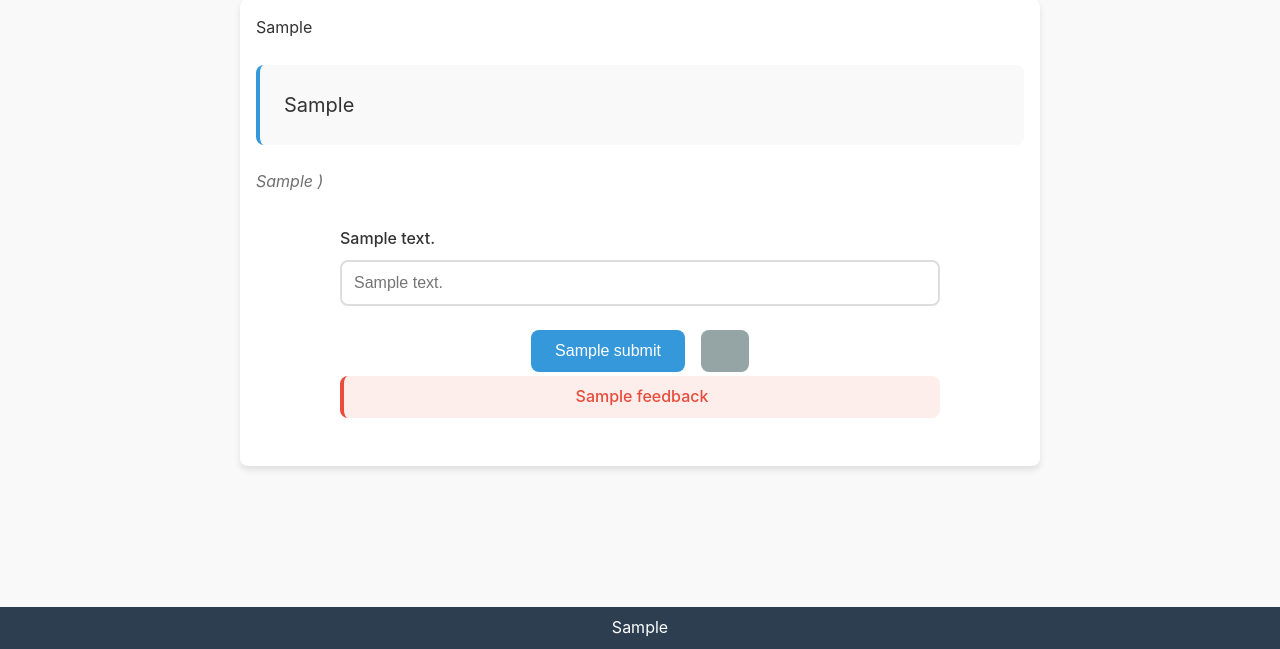
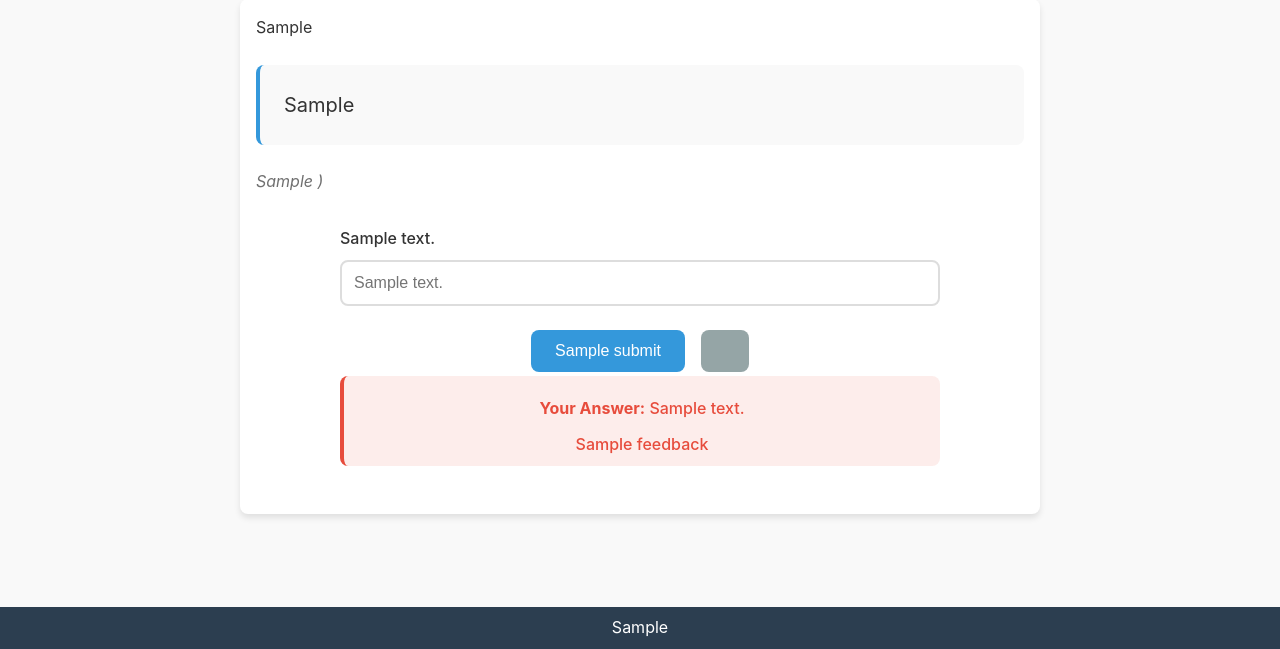
Before and after one commit to Zvord/ours-everything, a Flask app: template templates/insert_drill.html in a window 1280 px wide. Shown: the part 151-800 px from the top of the page. Run offline with Flask 3, Linux system fonts and the light colour scheme; the template is opened without the code that fills it: most values are stand-ins (such as "Sample title", 1, 10 or a date in 2020).

Commit message:
Keep user's answer displayed

```diff
--- a/routes.py
+++ b/routes.py
@@ -96,6 +96,7 @@ def init_routes(app, morph):
     def backward_drill():
         """Handle the backward drill route."""
         feedback = None
+        submitted_answer = ""
         lang = session.get('lang', 'en')
         t, case_options_display, number_options_display = get_translations(lang)
 
@@ -126,11 +127,13 @@ def init_routes(app, morph):
                     feedback = (f"Incorrect. The correct answer is {hidden_case} and {hidden_number}."
                                 if lang == 'en'
                                 else f"Неверно. Правильный ответ: {hidden_case} и {hidden_number}.")
+                submitted_answer = f"{user_case} / {user_number}"
 
         return render_template(
             "backward_drill.html",
             inflected_word=inflected_word,
             feedback=feedback,
+            submitted_answer=submitted_answer if request.method == 'POST' and request.form.get("action") == "submit" else "",
             current_case=correct_case,
             current_number=correct_number,
             possible_cases=drill_data.get_case_options(lang),
@@ -145,6 +148,7 @@ def init_routes(app, morph):
         feedback = None
         lang = session.get('lang', 'en')
         t, _, _ = get_translations(lang)
+        submitted_answer = ""
 
         # On GET or if "next" button is pressed, generate a new question
         if request.method == 'GET' or request.form.get("action") == "next":
@@ -188,6 +192,7 @@ def init_routes(app, morph):
         # If the user submitted an answer, use the hidden fields to check
         elif request.method == 'POST' and request.form.get("action") == "submit":
             user_answer = request.form.get("answer")
+            submitted_answer = user_answer
             correct_word = request.form.get("correct_word")
             blank_sentence = request.form.get("blank_sentence")
             normal_form = request.form.get("normal_form")
@@ -199,6 +204,7 @@ def init_routes(app, morph):
             blank_sentence=blank_sentence,
             normal_form=normal_form,
             feedback=feedback,
+            submitted_answer=submitted_answer if request.method == 'POST' and request.form.get("action") == "submit" else "",
             correct_word=correct_word,
             t=t,
             lang=lang
--- a/templates/insert_drill.html
+++ b/templates/insert_drill.html
@@ -29,11 +29,14 @@
           <button type="submit" name="action" value="next" class="btn btn-secondary">{{ t.next }}</button>
         </div>
 
-        {% if feedback %}
+{% if feedback or submitted_answer %}
           <p class="feedback {% if 'Correct' in feedback or 'Правильно' in feedback %}feedback-correct{% else %}feedback-incorrect{% endif %}">
-            {{ feedback }}
+              {% if submitted_answer %}
+                  <strong>Your Answer:</strong> {{ submitted_answer }}<br>
+              {% endif %}
+              {{ feedback }}
           </p>
-        {% endif %}
+{% endif %}
       </form>
     </div>
   </div>
```
Also changed, not shown: templates/backward_drill.html (+5 -2 lines).
